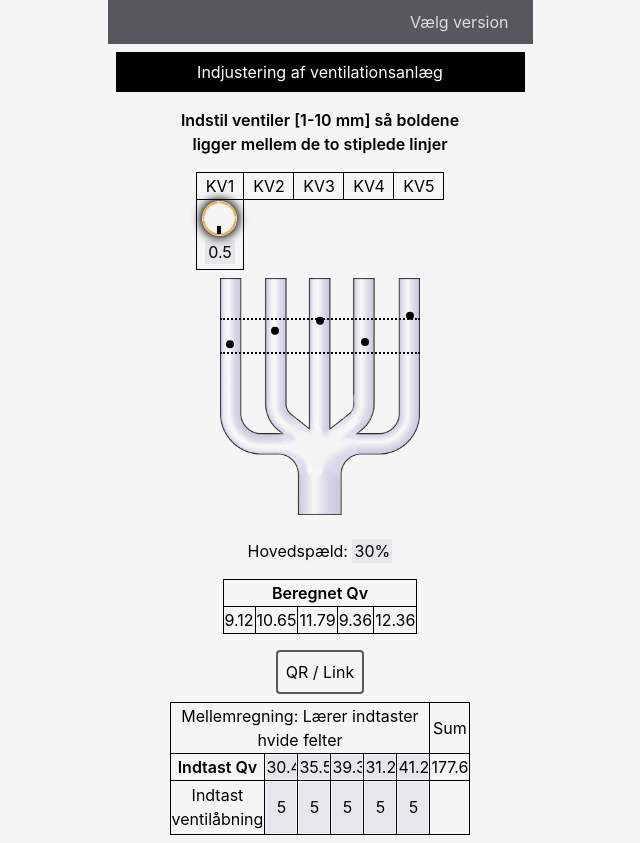
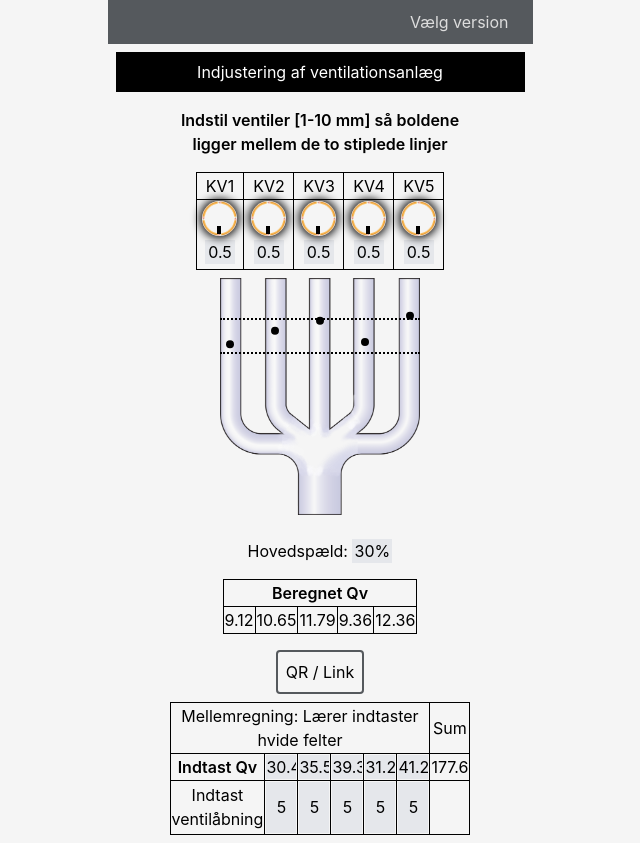
Before and after one commit to Alexander-Gronninger/CMK-vvs-app, a React (Create React App) app: page /GF2 in a window 1280 px wide. Shown: the whole page, without its empty margins (320-960 px from the left). Built offline with nearby package versions, Linux system fonts and the light colour scheme.

Commit message:
readd all 5 KV inputs

```diff
--- a/src/pages/GF2Version.js
+++ b/src/pages/GF2Version.js
@@ -61,16 +61,17 @@ const GF2Version = () => {
           <tbody>
             <tr>
               {/* GF2Data has 1 object with standard values, the rest are valve objects, so its length-1 === amount of valves */}
-              {/* {[...Array(GF2Data.length - 1)].map((_, index) => {
+              {[...Array(GF2Data.length - 1)].map((_, index) => {
                 return (
                   <td className={tableCss}>
                     <GF2StudentKV tableCss={tableCss} index={index} />
                   </td>
                 );
-              })} */}
-              <td className={tableCss}>
+              })}
+              {/* For testing purposes, reducing to 1 */}
+              {/* <td className={tableCss}>
                 <GF2StudentKV tableCss={tableCss} index={1} />
-              </td>
+              </td> */}
             </tr>
           </tbody>
         </table>
```
